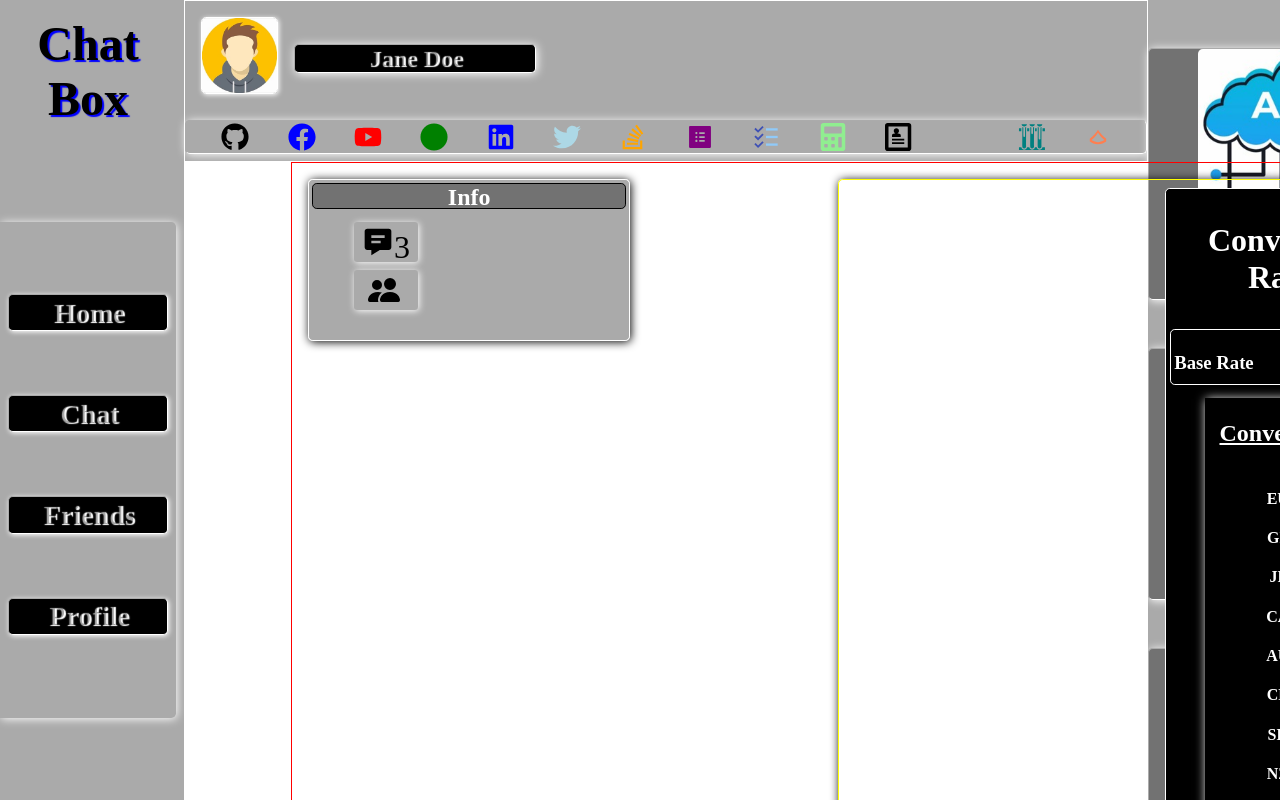
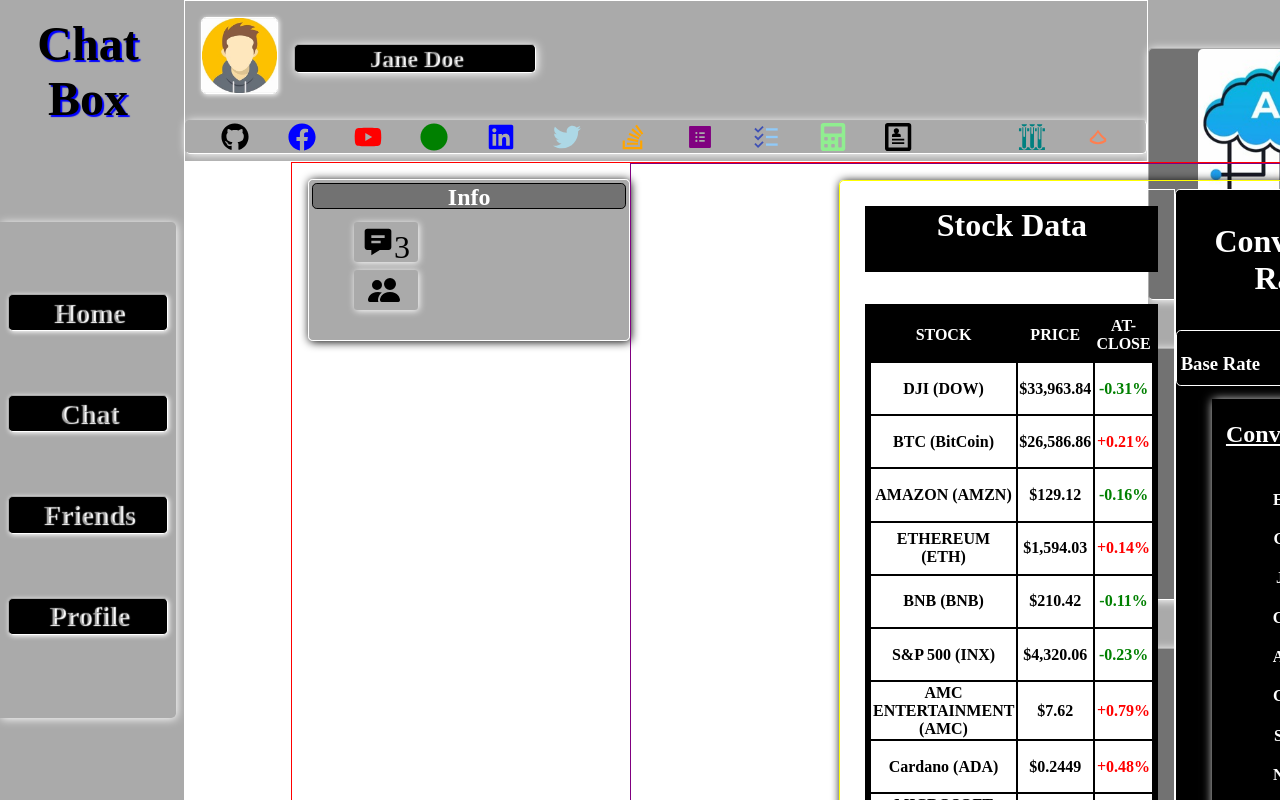
Before and after one commit to Hazey8709/SPA, a React (Create React App) app: page / in a window 1280 px wide. Shown: the top 800 px of the page. Built offline with nearby package versions, Linux system fonts and the light colour scheme; no server answers; some icons are missing.

Commit message:
updated stocks

```diff
--- a/src/components/homeComp/Stocks.js
+++ b/src/components/homeComp/F_I.js
@@ -1,6 +1,9 @@
+//* Imports
 import React, { useState, useEffect } from "react";
 import ConversionCard from "../conversionComp/ConversionCard";
+import StockData from "./StockData";
 
+//*  API's
 //! StockData API
 //! https://api.stockdata.org/v1/news/all?
 //! https://api.stockdata.org/v1/data/intraday?
@@ -12,21 +15,18 @@
 //* acb34b5d19c4a4e2fab8b319
 //* https://v6.exchangerate-api.com/v6/acb34b5d19c4a4e2fab8b319/latest/USD
 
-//
-//
-//
-//
-
 //* URL for the API (ExchangeRate API)
 const URL =
     "https://v6.exchangerate-api.com/v6/acb34b5d19c4a4e2fab8b319/latest/USD";
 
-function Stocks() {
-    //* State
+//? Functional Component
+function F_I() {
+    //
+    //? State
     const [baseData, setBaseData] = useState([]);
     const [ratesData, setRatesData] = useState([]);
 
-    //* UseEffect Async Fetch
+    //? UseEffect Async Fetch
     useEffect(() => {
         const fetchData = async () => {
             try {
@@ -61,8 +61,10 @@
     console.log("Base-Data:", baseData);
     console.log("Rates-Data:", ratesData);
 
+    //? Return
     return (
         <section style={style.sect_Cont}>
+            <StockData />
             <ConversionCard
                 sectTitle='Conversion Rates'
                 baseCode={baseData}
@@ -102,12 +104,11 @@
     );
 }
 
-export default Stocks;
-
-
+export default F_I;
 
 const style = {
     sect_Cont: {
+        display: "flex",
         border: ".1rem solid yellow", // change back to black
         borderRadius: ".3rem",
         width: "35rem",
--- /dev/null
+++ b/src/components/homeComp/StockData.js
@@ -0,0 +1,154 @@
+//
+//
+//
+//
+//
+
+//
+
+//? Functional Component
+function StockData() {
+    //? Return
+    return (
+        <section style={style.stockData_Cont}>
+            <h1 style={style.title}>Stock Data</h1>
+
+            <table style={style.table_Cont}>
+                <tr style={style.tr}>
+                    <th style={style.th}>STOCK</th>
+                    <th style={style.th}>PRICE</th>
+                    <th style={style.th}>AT-CLOSE</th>
+                </tr>
+                <tr style={style.tr}>
+                    <td style={style.td}>DJI (DOW)</td>
+                    <td style={style.td}>$33,963.84</td>
+                    <td style={style.td1}>-0.31%</td>
+                </tr>
+                <tr style={style.tr}>
+                    <td style={style.td}>BTC (BitCoin)</td>
+                    <td style={style.td}>$26,586.86</td>
+                    <td style={style.td2}>+0.21%</td>
+                </tr>
+                <tr style={style.tr}>
+                    <td style={style.td}>AMAZON (AMZN)</td>
+                    <td style={style.td}>$129.12</td>
+                    <td style={style.td1}>-0.16%</td>
+                </tr>
+                <tr style={style.tr}>
+                    <td style={style.td}>ETHEREUM (ETH)</td>
+                    <td style={style.td}>$1,594.03</td>
+                    <td style={style.td2}>+0.14%</td>
+                </tr>
+                <tr style={style.tr}>
+                    <td style={style.td}>BNB (BNB)</td>
+                    <td style={style.td}>$210.42</td>
+                    <td style={style.td1}>-0.11%</td>
+                </tr>
+                <tr style={style.tr}>
+                    <td style={style.td}>S&P 500 (INX)</td>
+                    <td style={style.td}>$4,320.06</td>
+                    <td style={style.td1}>-0.23%</td>
+                </tr>
+                <tr style={style.tr}>
+                    <td style={style.td}>AMC ENTERTAINMENT (AMC)</td>
+                    <td style={style.td}>$7.62</td>
+                    <td style={style.td2}>+0.79%</td>
+                </tr>
+                <tr style={style.tr}>
+                    <td style={style.td}>Cardano (ADA)</td>
+                    <td style={style.td}>$0.2449</td>
+                    <td style={style.td2}>+0.48%</td>
+                </tr>
+                <tr style={style.tr}>
+                    <td style={style.td}>MICROSOFT CORPORATION (MSFT)</td>
+                    <td style={style.td}>$317.01</td>
+                    <td style={style.td1}>-0.06%</td>
+                </tr>
+            </table>
+        </section>
+    );
+}
+
+export default StockData;
+
+const style = {
+    stockData_Cont: {
+        display: "block",
+        border: ".1rem solid white",
+        width: "30rem",
+        height: "44.3rem",
+        padding: "1rem",
+    },
+
+    title: {
+        // display: "block",
+        border: ".1rem solid black",
+        backgroundColor: "black",
+        color: "white",
+        height: "4rem",
+        marginTop: 0,
+        fontSize: "2rem",
+        textAlign: "center",
+    },
+
+    table_Cont: {
+        display: "block",
+
+        border: ".1rem solid black",
+        backgroundColor: "black",
+        width: "100%",
+        height: "35rem",
+        // marginTop: "8rem",
+        padding: ".2rem",
+    },
+
+    tr: {
+        // border: ".1rem solid black",
+        width: "100%",
+        height: "2rem",
+        textAlign: "center",
+        padding: ".1rem",
+    },
+
+    th: {
+        // border: ".1rem solid white",
+        // borderBottom: ".1rem solid black",
+        backgroundColor: "black",
+        color: "white",
+        width: "100%",
+        height: "3rem",
+        textAlign: "center",
+        padding: ".1rem",
+    },
+
+    td: {
+        // border: ".1rem solid white",
+        backgroundColor: "white",
+        color: "black",
+        width: "100%",
+        height: "3rem",
+        textAlign: "center",
+        fontWeight: "bold",
+        padding: ".1rem",
+    },
+
+    td1: {
+        backgroundColor: "white",
+        color: "green",
+        width: "100%",
+        height: "3rem",
+        textAlign: "center",
+        fontWeight: "bold",
+        padding: ".1rem",
+    },
+
+    td2: {
+        backgroundColor: "white",
+        color: "red",
+        width: "100%",
+        height: "3rem",
+        textAlign: "center",
+        fontWeight: "bold",
+        padding: ".1rem",
+    },
+};
--- a/src/pages/Home.js
+++ b/src/pages/Home.js
@@ -1,8 +1,7 @@
 //* Imports
 import MessageInfo from "../components/homeComp/MessageInfo";
-import Stocks from "../components/homeComp/Stocks";
+import F_I from "../components/homeComp/F_I";
 
-//
 //
 //
 //
@@ -12,8 +11,8 @@
         <main style={style.homeMain_Cont}>
             <MessageInfo />
 
-            <div>
-                <Stocks />
+            <div style={style.Cont}>
+                <F_I />
             </div>
         </main>
     );
@@ -29,4 +28,8 @@
         height: "50.3rem",
         marginLeft: ".1rem",
     },
+
+    Cont: {
+        border: ".1rem solid purple",
+    },
 };
```
